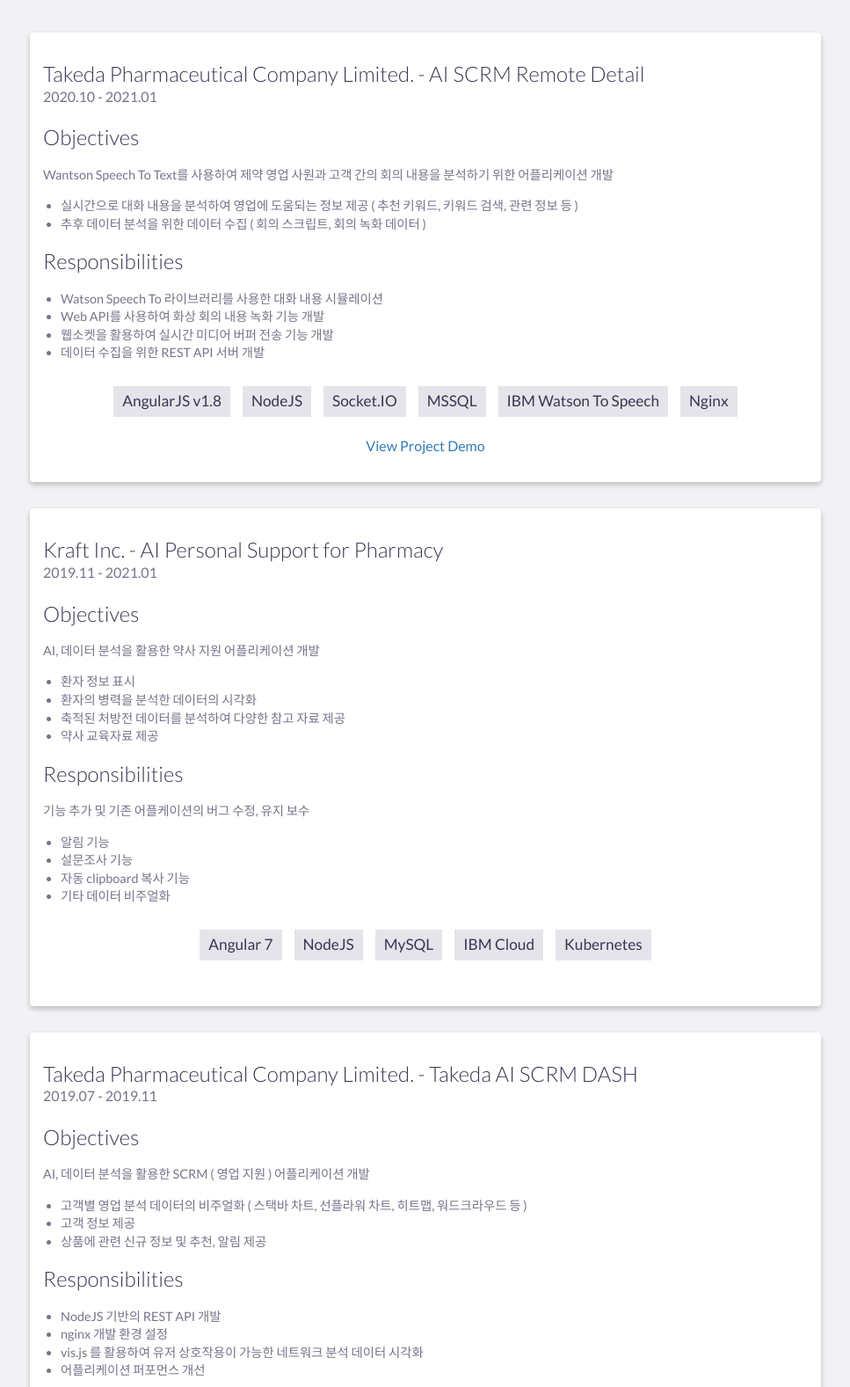
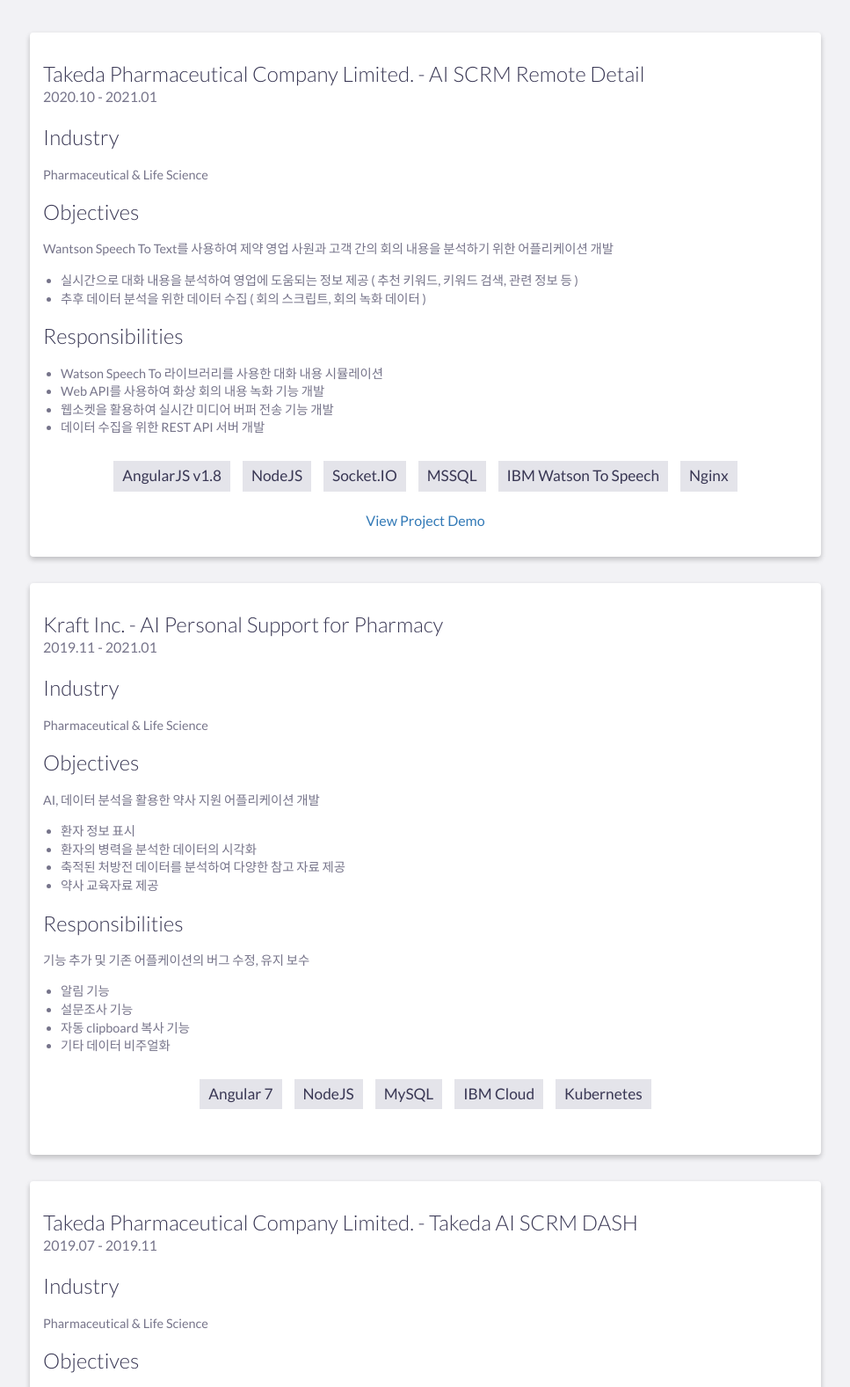
Before and after one commit to JunyoungH/portfolio, a website: page index.html in a window 1280 px wide. Shown: the part 2260-3837 px from the top of the page at 88% size, without its empty margins (156-1123 px from the left). Drawn offline with nearby package versions, Linux system fonts and the light colour scheme.

Commit message:
added industry under project

```diff
--- a/index.html
+++ b/index.html
@@ -189,6 +189,10 @@
                     <div class="project-info">
                         <h3>Takeda Pharmaceutical Company Limited. - AI SCRM Remote Detail</h3>
                         <div class="project-date">2020.10 - 2021.01</div>
+
+                        <h3>Industry</h3>
+                        <p>Pharmaceutical & Life Science</p>
+
                         <h3>Objectives</h3>
                         <p>
                             Wantson Speech To Text를 사용하여 제약 영업 사원과 고객 간의 회의 내용을 분석하기 위한 어플리케이션 개발
@@ -197,6 +201,7 @@
                             <li>실시간으로 대화 내용을 분석하여 영업에 도움되는 정보 제공 ( 추천 키워드, 키워드 검색, 관련 정보 등 )</li>
                             <li>추후 데이터 분석을 위한 데이터 수집 ( 회의 스크립트, 회의 녹화 데이터 )</li>
                         </ul>
+
                         <h3>Responsibilities</h3>
                         <ul>
                             <li>Watson Speech To 라이브러리를 사용한 대화 내용 시뮬레이션</li>
@@ -227,6 +232,10 @@
                     <div class="project-info">
                         <h3>Kraft Inc. - AI Personal Support for Pharmacy</h3>
                         <div class="project-date">2019.11 - 2021.01</div>
+
+                        <h3>Industry</h3>
+                        <p>Pharmaceutical & Life Science</p>
+
                         <h3>Objectives</h3>
                         <p>AI, 데이터 분석을 활용한 약사 지원 어플리케이션 개발</p>
                         <ul>
@@ -235,6 +244,7 @@
                             <li>축적된 처방전 데이터를 분석하여 다양한 참고 자료 제공</li>
                             <li>약사 교육자료 제공</li>
                         </ul>
+
                         <h3>Responsibilities</h3>
                         <p>기능 추가 및 기존 어플케이션의 버그 수정, 유지 보수</p>
                         <ul>
@@ -261,6 +271,10 @@
                     <div class="project-info">
                         <h3>Takeda Pharmaceutical Company Limited. - Takeda AI SCRM DASH</h3>
                         <div class="project-date">2019.07 - 2019.11</div>
+
+                        <h3>Industry</h3>
+                        <p>Pharmaceutical & Life Science</p>
+
                         <h3>Objectives</h3>
                         <p>AI, 데이터 분석을 활용한 SCRM ( 영업 지원 ) 어플리케이션 개발</p>
                         <ul>
@@ -268,6 +282,7 @@
                             <li>고객 정보 제공</li>
                             <li>상품에 관련 신규 정보 및 추천, 알림 제공</li>
                         </ul>
+
                         <h3>Responsibilities</h3>
                         <ul>
                             <li>NodeJS 기반의 REST API 개발</li>
@@ -294,6 +309,10 @@
                     <div class="project-info">
                         <h3>Takeda Pharmaceutical Company Limited. - Takeda AI SCRM DASH</h3>
                         <div class="project-date">2019.02 - 2019.03</div>
+
+                        <h3>Industry</h3>
+                        <p>Pharmaceutical & Life Science</p>
+
                         <h3>Objectives</h3>
                         <p>AI, 데이터 분석을 활용한 SCRM ( 영업 지원 ) 어플리케이션 개발</p>
                         <ul>
@@ -301,6 +320,7 @@
                             <li>고객 정보 제공</li>
                             <li>상품에 관련 신규 정보 및 추천, 알림 제공</li>
                         </ul>
+
                         <h3>Responsibilities</h3>
                         <ul>
                             <li>UI 개발 보조 및 버그 수정</li>
```
